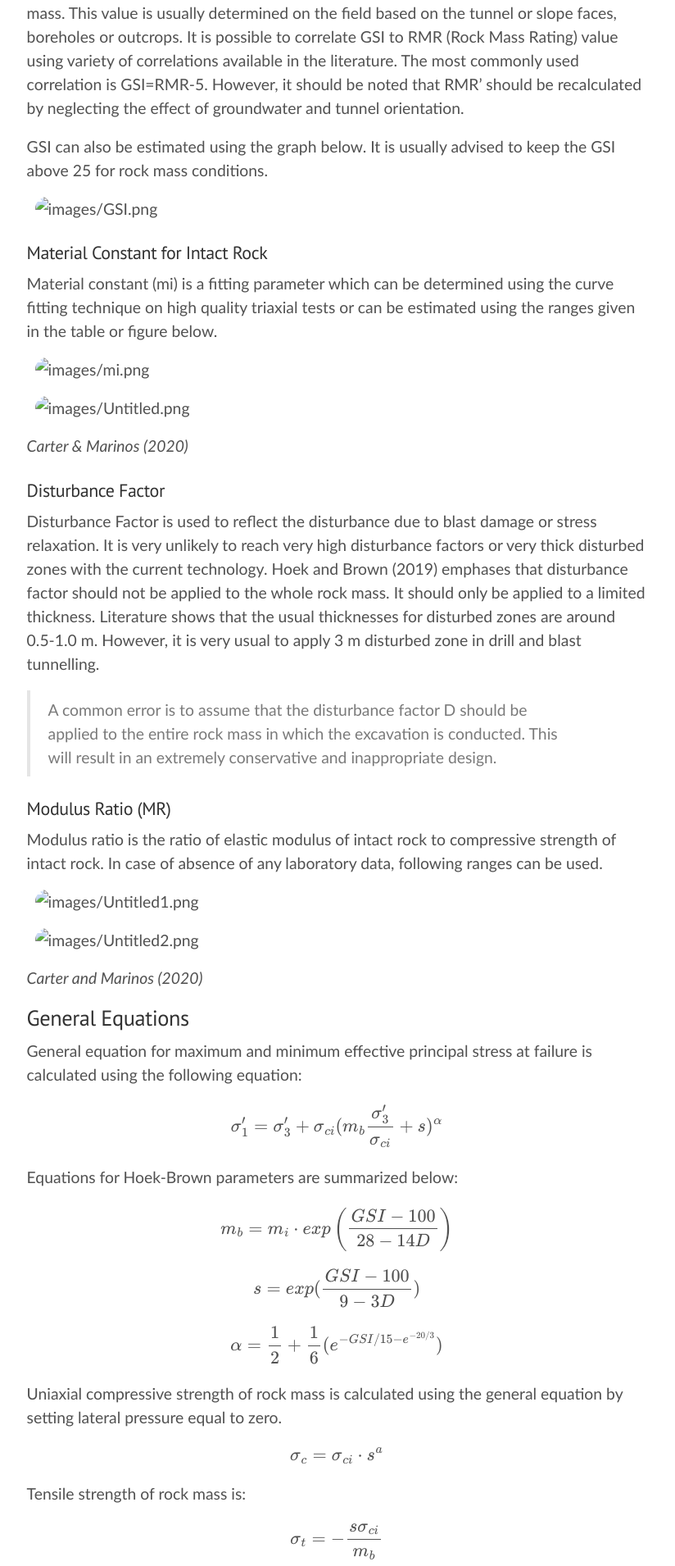
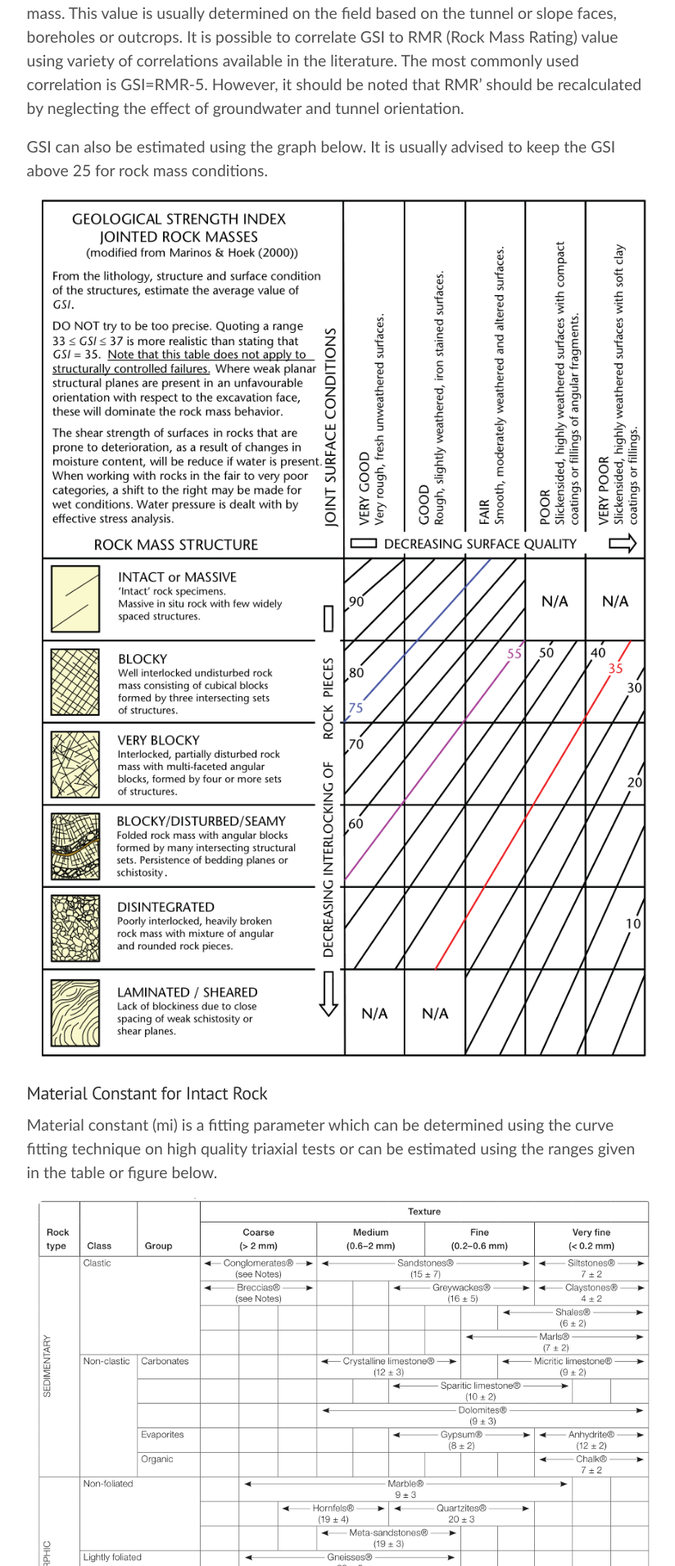
Before and after one commit to hdoer/berkdemir.github.io, a Jekyll site: the page built from _posts/2021-09-18-Hoek-Brown-Model.md, in a window 1280 px wide. Shown: the part 895-2805 px from the top of the page at 82% size, without its empty margins (229-1053 px from the left). Built offline with Jekyll 4.4.1, drawn with Linux system fonts in a browser that asks for light colours; formulas are drawn with MathJax 3.

Commit message:
Update 2021-09-18-Hoek-Brown-Model.md

```diff
--- a/_posts/2021-09-18-Hoek-Brown-Model.md
+++ b/_posts/2021-09-18-Hoek-Brown-Model.md
@@ -25,15 +25,15 @@ GSI is a number between 0-100 that defines the weathering or joint degree of a r
 
 GSI can also be estimated using the graph below. It is usually advised to keep the GSI above 25 for rock mass conditions.
 
-![images/GSI.png](images/GSI.png)
+![/images/GSI.png](/images/GSI.png)
 
 ### Material Constant for Intact Rock
 
 Material constant (mi) is a fitting parameter which can be determined using the curve fitting technique on high quality triaxial tests or can be estimated using the ranges given in the table or figure below.
 
-![images/mi.png](images/mi.png)
+![/images/mi.png](/images/mi.png)
 
-![images/Untitled.png](images/Untitled.png)
+![/images/Untitled.png](/images/Untitled.png)
 *Carter & Marinos (2020)*
 
 ### Disturbance Factor
@@ -46,9 +46,9 @@ Disturbance Factor is used to reflect the disturbance due to blast damage or str
 
 Modulus ratio is the ratio of elastic modulus of intact rock to compressive strength of intact rock. In case of absence of any laboratory data, following ranges can be used.
 
-![images/Untitled1.png](images/Untitled1.png)
+![/images/Untitled1.png](/images/Untitled1.png)
 
-![images/Untitled2.png](images/Untitled2.png)
+![/images/Untitled2.png](/images/Untitled2.png)
 
 *Carter and Marinos (2020)*
 
@@ -104,21 +104,21 @@ $$E_{rm} = \frac{E_i}{100} \cdot e^{GSI/21.7}$$
 
 Equivalent Mohr-Coulomb (MC) parameters can be estimated using the equations below. MC fit for HB parameters is just an approximation for the nonlinear HB curve on the given minor stress. Therefore, the MC parameters should be estimated using the expected pressures. In any case, Hoek and Brown recommends using HB parameters when possible.
 
-![images/Untitled3.png](images/Untitled3.png)
+![/images/Untitled3.png](/images/Untitled3.png)
 
 Maximum lateral pressure, sigma_3 can be estimated using the approximate equations given by Hoek. Note that sigma_cm is rock mass strength and can be calcualated using the equation below:
 
-![images/Untitled4.png](images/Untitled4.png)
+![/images/Untitled4.png](/images/Untitled4.png)
 
 ### Lateral Pressure for Tunnels
 
-![images/Untitled5.png](images/Untitled5.png)
+![/images/Untitled5.png](/images/Untitled5.png)
 
 ### Lateral Pressure for Slopes
 
 H is the height of the slope.
 
-![images/Untitled6.png](images/Untitled6.png)
+![/images/Untitled6.png](/images/Untitled6.png)
 
 ### General
 
@@ -150,17 +150,17 @@ $$V_{s} = 0.7858 - 1.2344 \cdot V_{p} + 0.7949 \cdot V_{p}^{2} - 0.1238 \cdot V_
 
 Vs and Vp in this equation is in km/sec.
 
-![images/Untitled7.png](images/Untitled7.png)
+![/images/Untitled7.png](/images/Untitled7.png)
 
 ### Poisson's Ratio by Brocher 2005
 
 $$v = 0.8835-0.315V_p + 0.0491V_p^2-0.00024V_p^3$$
 
-![images/Untitled8.png](images/Untitled8.png)
+![/images/Untitled8.png](/images/Untitled8.png)
 
 ### Shear Wave Velocity by Cha 2006
 
-![images/Untitled9.png](images/Untitled9.png)
+![/images/Untitled9.png](/images/Untitled9.png)
 
 # References
 
```
